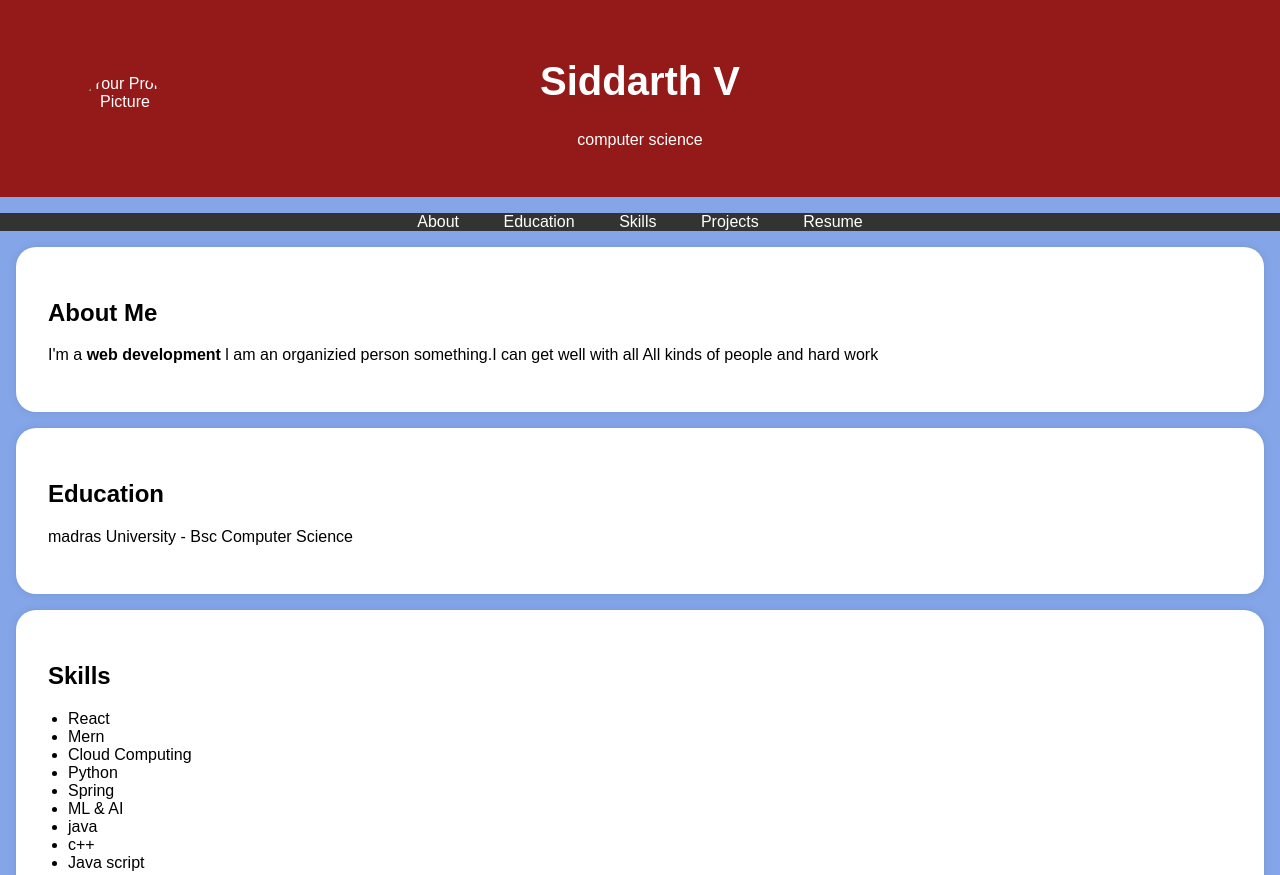
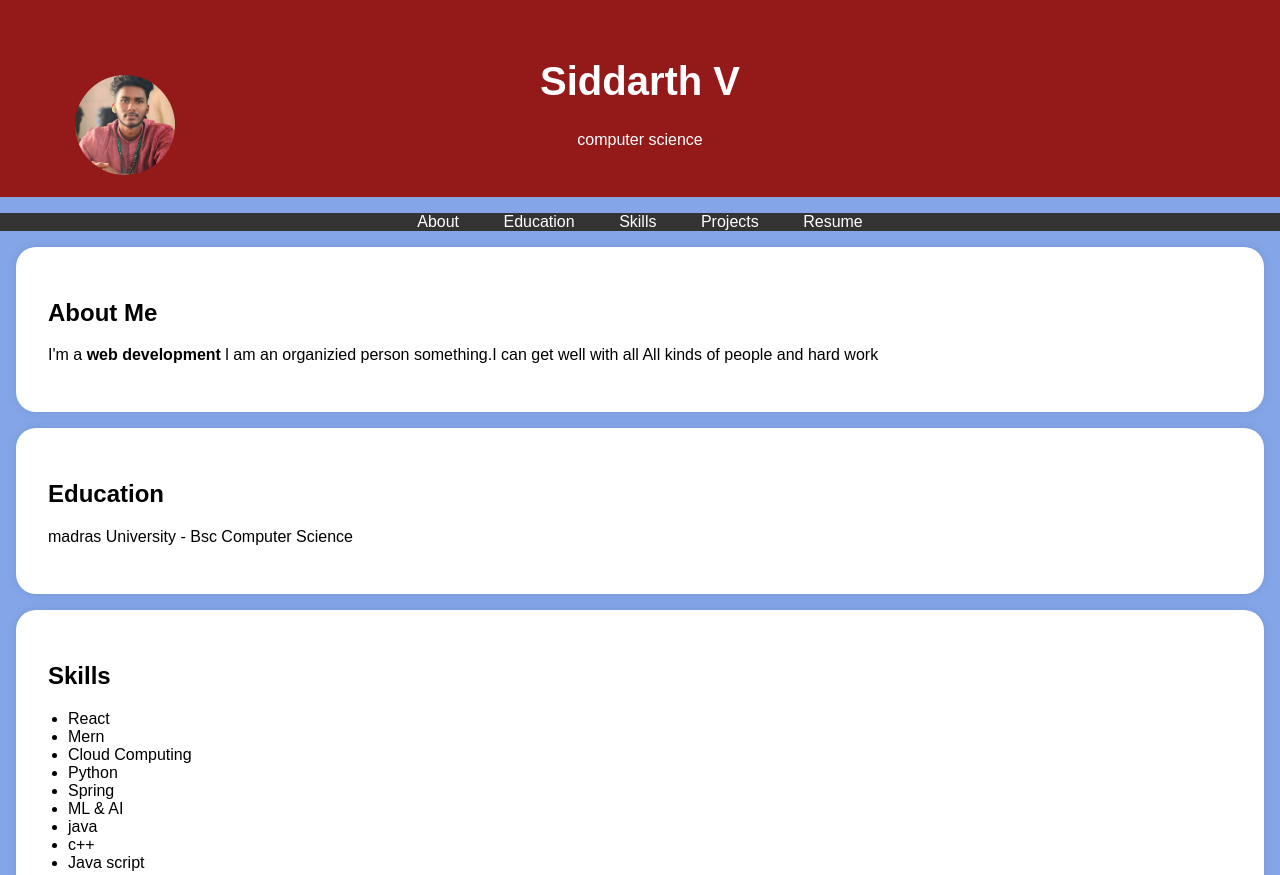
Before and after one commit to siddarth-12/digital-portfolio, a plain HTML site: page index.html in a window 1280 px wide. Shown: the top 875 px of the page. Drawn offline with Linux system fonts and the light colour scheme.

Commit message:
Update index.html

```diff
--- a/index.html
+++ b/index.html
@@ -95,7 +95,7 @@
     <header>
         <div class="header-content">
             <!-- Add your profile picture here -->
-            <img src=".jpg" alt="Your Profile Picture" class="profile-picture">
+            <img src="1729566753123.jpg" alt="Your Profile Picture" class="profile-picture">
             <h1>Siddarth V</h1>
             <p>computer science</p>
         </div>
```
